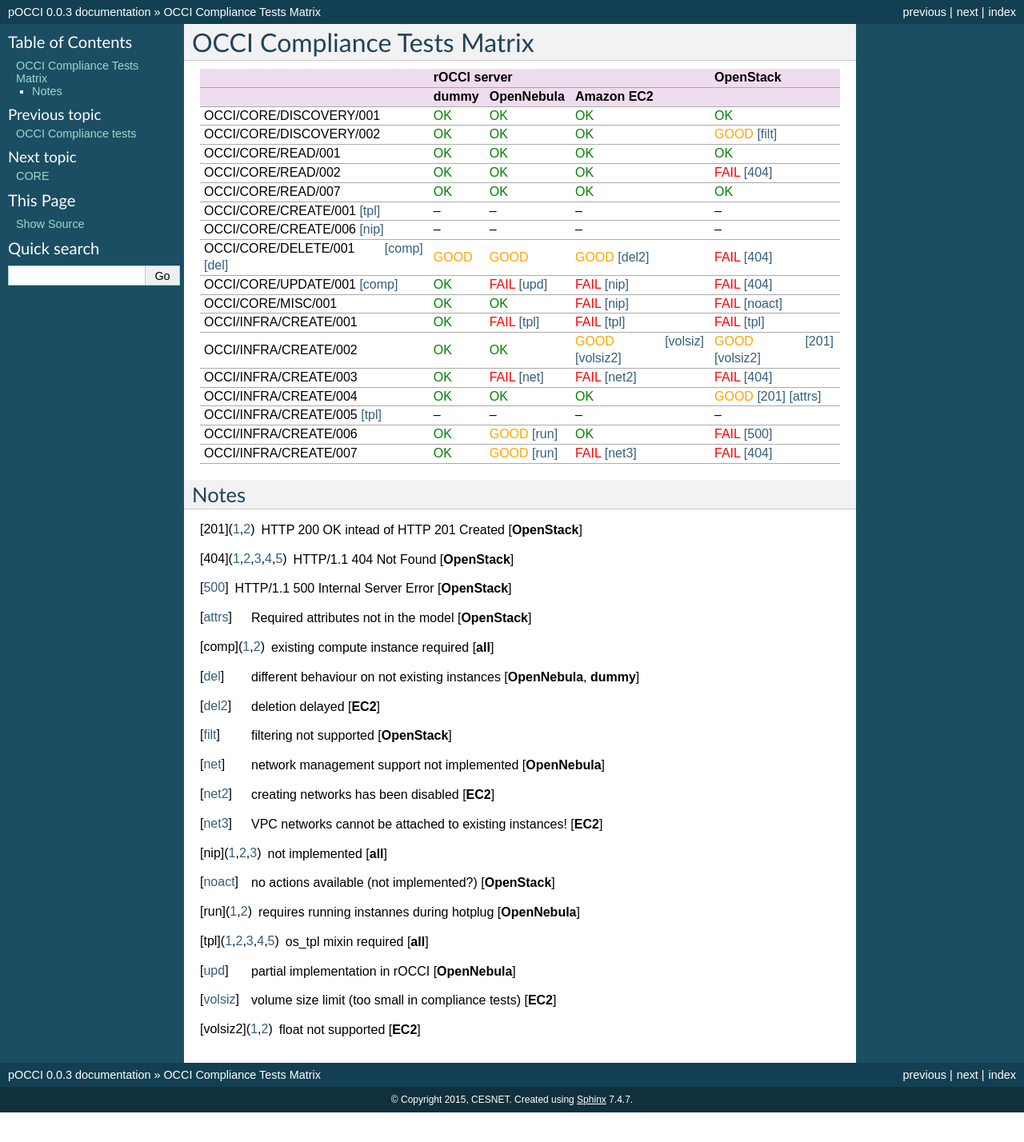
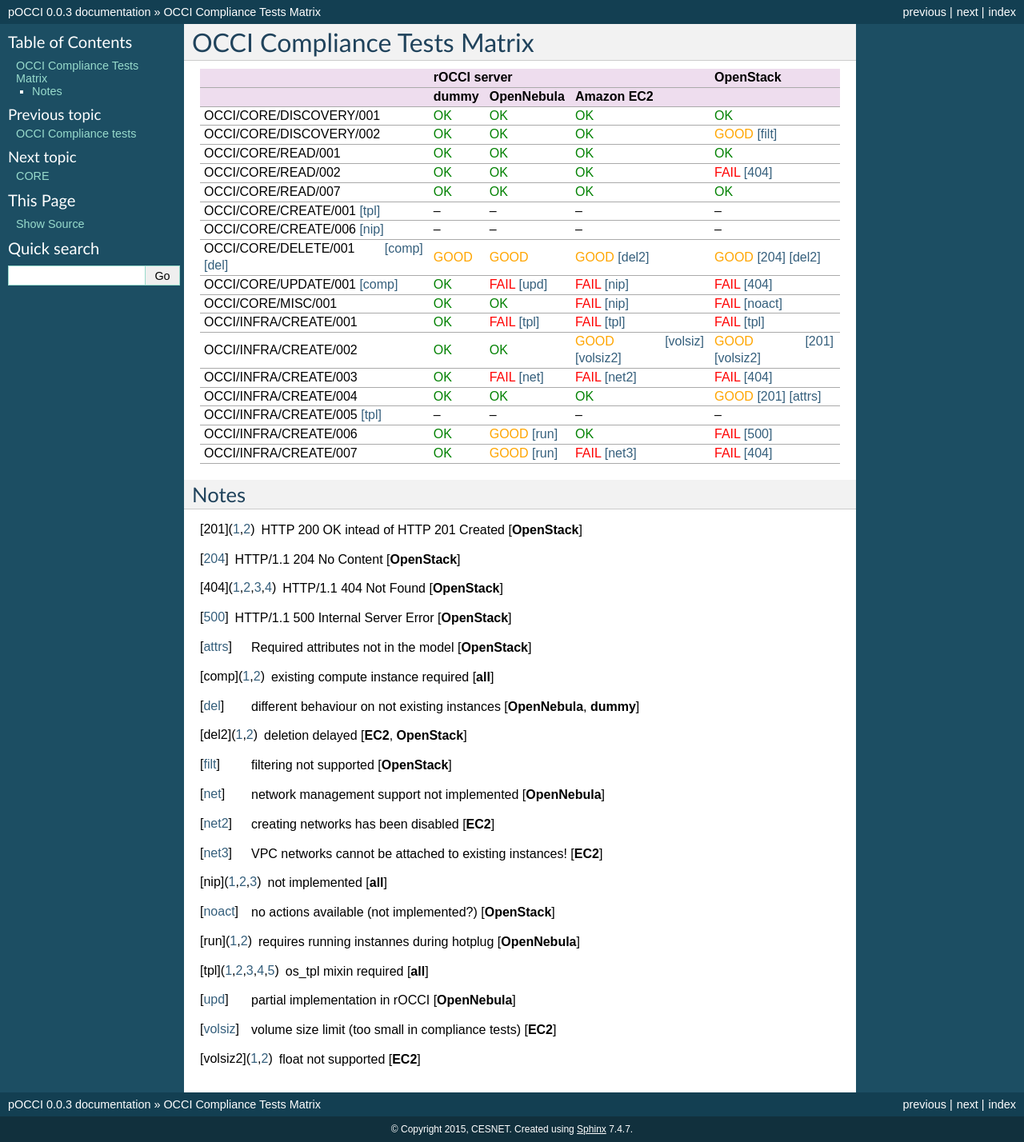
Before and after one commit to CESNET/pOCCI, a Sphinx documentation site: the page built from doc/matrix.rst, in a window 1280 px wide. Shown: the whole page at 80% size. Built offline with Sphinx 7.4.7, drawn with Linux system fonts in a browser that asks for light colours; before the commit the page ends 1391 px from its top, so only the background shows below that.

Commit message:
Update OCCI Compliance Matrix: delete works with OpenStack.

```diff
--- a/doc/matrix.rst
+++ b/doc/matrix.rst
@@ -34,7 +34,7 @@
 +-------------------------------------+--------------+---------------------+------------------------------------+-----------------------------------+
 | OCCI/CORE/CREATE/006 [nip]_         |      --      |          --         |                 --                 |           --                      |
 +-------------------------------------+--------------+---------------------+------------------------------------+-----------------------------------+
-| OCCI/CORE/DELETE/001 [comp]_ [del]_ | :good:`GOOD` |     :good:`GOOD`    |        :good:`GOOD` [del2]_        |      :fail:`FAIL` [404]_          |
+| OCCI/CORE/DELETE/001 [comp]_ [del]_ | :good:`GOOD` |     :good:`GOOD`    |        :good:`GOOD` [del2]_        |    :good:`GOOD` [204]_ [del2]_    |
 +-------------------------------------+--------------+---------------------+------------------------------------+-----------------------------------+
 | OCCI/CORE/UPDATE/001 [comp]_        |   :ok:`OK`   | :fail:`FAIL` [upd]_ |         :fail:`FAIL` [nip]_        |      :fail:`FAIL` [404]_          |
 +-------------------------------------+--------------+---------------------+------------------------------------+-----------------------------------+
@@ -60,6 +60,8 @@
 
 .. [201] HTTP 200 OK intead of HTTP 201 Created [**OpenStack**]
 
+.. [204] HTTP/1.1 204 No Content [**OpenStack**]
+
 .. [404] HTTP/1.1 404 Not Found [**OpenStack**]
 
 .. [500] HTTP/1.1 500 Internal Server Error [**OpenStack**]
@@ -70,7 +72,7 @@
 
 .. [del] different behaviour on not existing instances [**OpenNebula**, **dummy**]
 
-.. [del2] deletion delayed [**EC2**]
+.. [del2] deletion delayed [**EC2**, **OpenStack**]
 
 .. [filt] filtering not supported [**OpenStack**]
 
```
